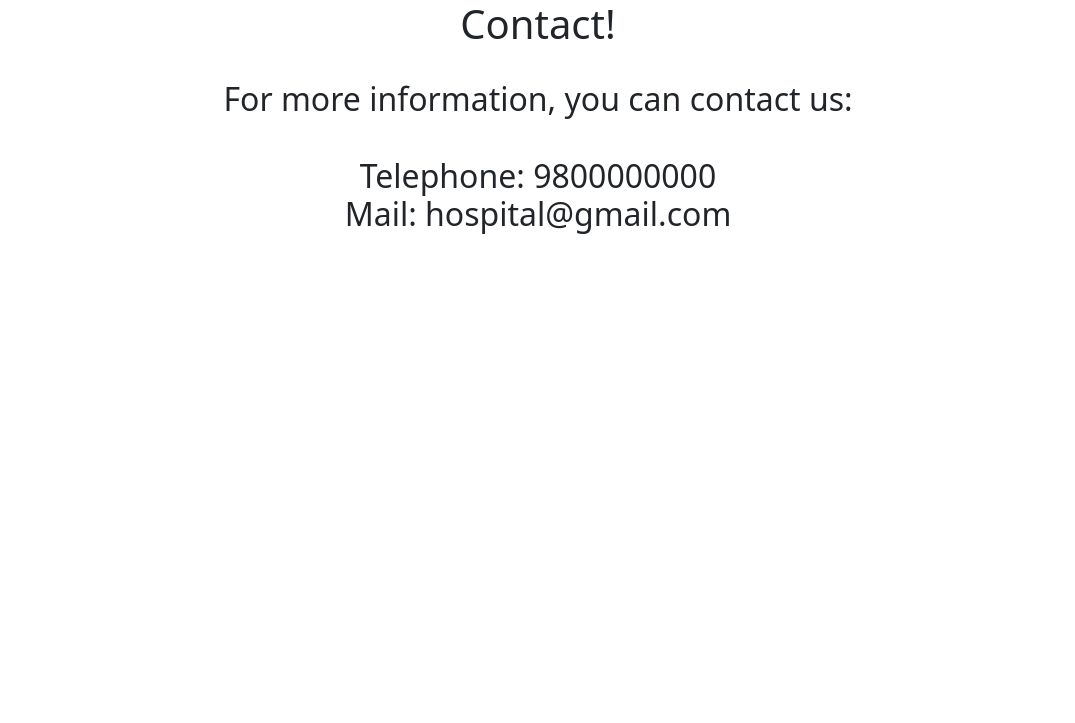
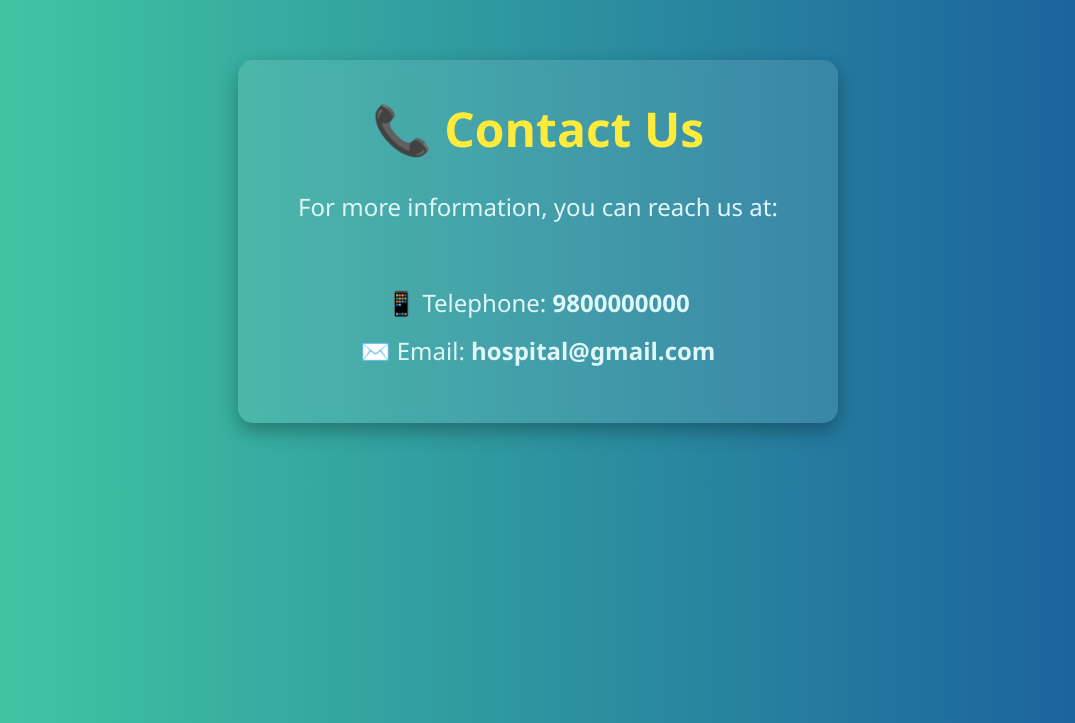
Before and after one commit to B1bekGautam/datascience, a Flask app: page /contact in a window 1280 px wide. Shown: the top 723 px of the page, without its empty margins (102-1177 px from the left). Run offline with Flask 3, Linux system fonts and the light colour scheme; parts of the project's set-up code (start-up, migrations or seed data) failed here and were passed over.

Commit message:
Update contact.html

```diff
--- a/templates/contact.html
+++ b/templates/contact.html
@@ -3,18 +3,61 @@
   <head>
     <meta charset="utf-8">
     <meta name="viewport" content="width=device-width, initial-scale=1">
-    <title>Bootstrap demo</title>
+    <title>Contact Us - HealthCare Center</title>
     <link href="https://cdn.jsdelivr.net/npm/bootstrap@5.3.3/dist/css/bootstrap.min.css" rel="stylesheet" integrity="sha384-QWTKZyjpPEjISv5WaRU9OFeRpok6YctnYmDr5pNlyT2bRjXh0JMhjY6hW+ALEwIH" crossorigin="anonymous">
+
+    <style>
+      body {
+        background: linear-gradient(to right, #43cea2, #185a9d);
+        color: #fff;
+        font-family: 'Segoe UI', Tahoma, Geneva, Verdana, sans-serif;
+        padding: 60px 20px;
+        text-align: center;
+      }
+
+      .contact-box {
+        background-color: rgba(255, 255, 255, 0.1);
+        border-radius: 15px;
+        padding: 40px;
+        box-shadow: 0 8px 20px rgba(0, 0, 0, 0.3);
+        max-width: 600px;
+        margin: auto;
+        backdrop-filter: blur(6px);
+      }
+
+      h1 {
+        font-size: 3rem;
+        font-weight: bold;
+        color: #ffeb3b;
+        margin-bottom: 25px;
+      }
+
+      h2 {
+        font-size: 1.5rem;
+        line-height: 2;
+        color: #e0f7fa;
+      }
+
+      @media (max-width: 768px) {
+        h1 {
+          font-size: 2rem;
+        }
+        h2 {
+          font-size: 1.2rem;
+        }
+      }
+    </style>
   </head>
-  <body style="background-color: white; text-align:center">
-    <h1>Contact!</h1>
-     <br>
-       <h2>
-         For more information, you can contact us:<BR><br>
-         Telephone: 9800000000<br>
-         Mail: hospital@gmail.com
+  <body>
+    <div class="contact-box">
+      <h1>📞 Contact Us</h1>
+      <h2>
+        For more information, you can reach us at:<br><br>
+        📱 Telephone: <strong>9800000000</strong><br>
+        ✉️ Email: <strong>hospital@gmail.com</strong>
+      </h2>
+    </div>
 
-       </h2>
     <script src="https://cdn.jsdelivr.net/npm/bootstrap@5.3.3/dist/js/bootstrap.bundle.min.js" integrity="sha384-YvpcrYf0tY3lHB60NNkmXc5s9fDVZLESaAA55NDzOxhy9GkcIdslK1eN7N6jIeHz" crossorigin="anonymous"></script>
   </body>
 </html>
```
